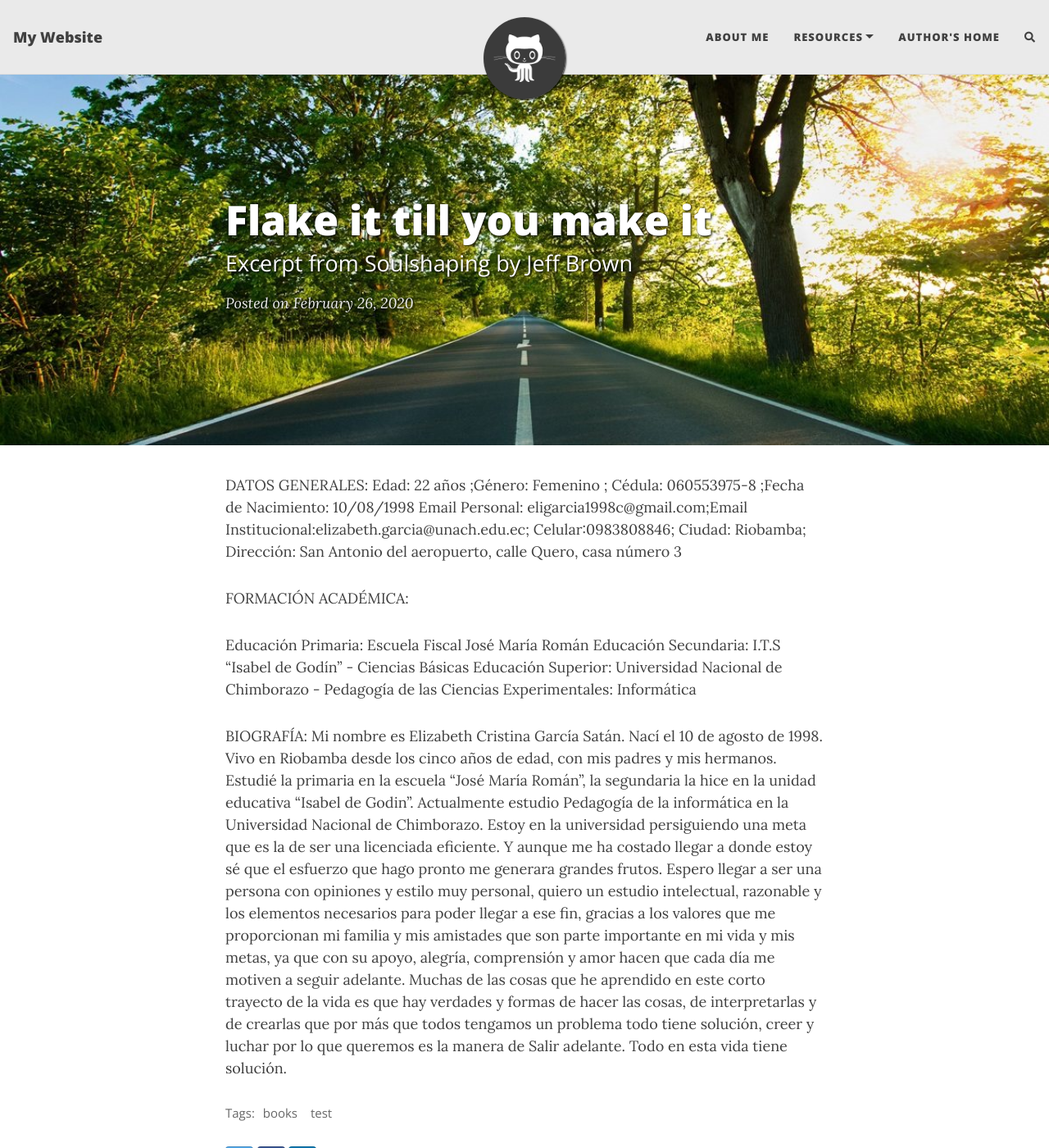
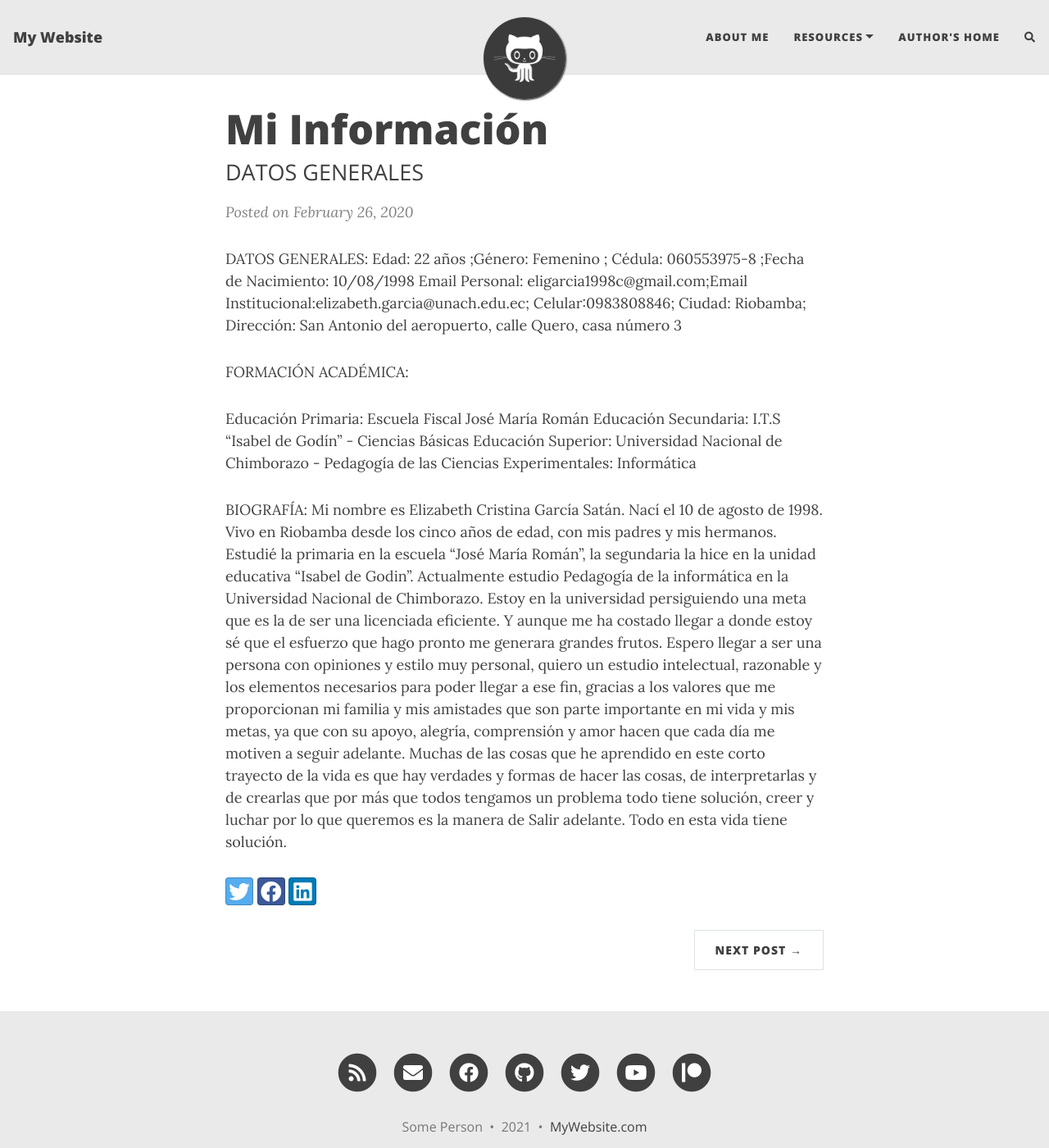
Before and after one commit to Eligarcia10/Eligarcia10.github.io, a Jekyll site: the page built from _posts/2020-02-26-flake-it-till-you-make-it.md, in a window 1280 px wide and 1400 px high. Shown: the whole window at 82% size. Built offline with Jekyll 4.4.1, drawn with Linux system fonts in a browser that asks for light colours; nearby versions of some CDN libraries; comment, search, counter and statistics services are not loaded.

Commit message:
Update 2020-02-26-flake-it-till-you-make-it.md

```diff
--- a/_posts/2020-02-26-flake-it-till-you-make-it.md
+++ b/_posts/2020-02-26-flake-it-till-you-make-it.md
@@ -1,11 +1,7 @@
 ---
 layout: post
-title: Flake it till you make it
-subtitle: Excerpt from Soulshaping by Jeff Brown
-cover-img: /assets/img/path.jpg
-thumbnail-img: /assets/img/thumb.png
-share-img: /assets/img/path.jpg
-tags: [books, test]
+title: Mi Información
+subtitle: DATOS GENERALES
 ---
 
 
```
